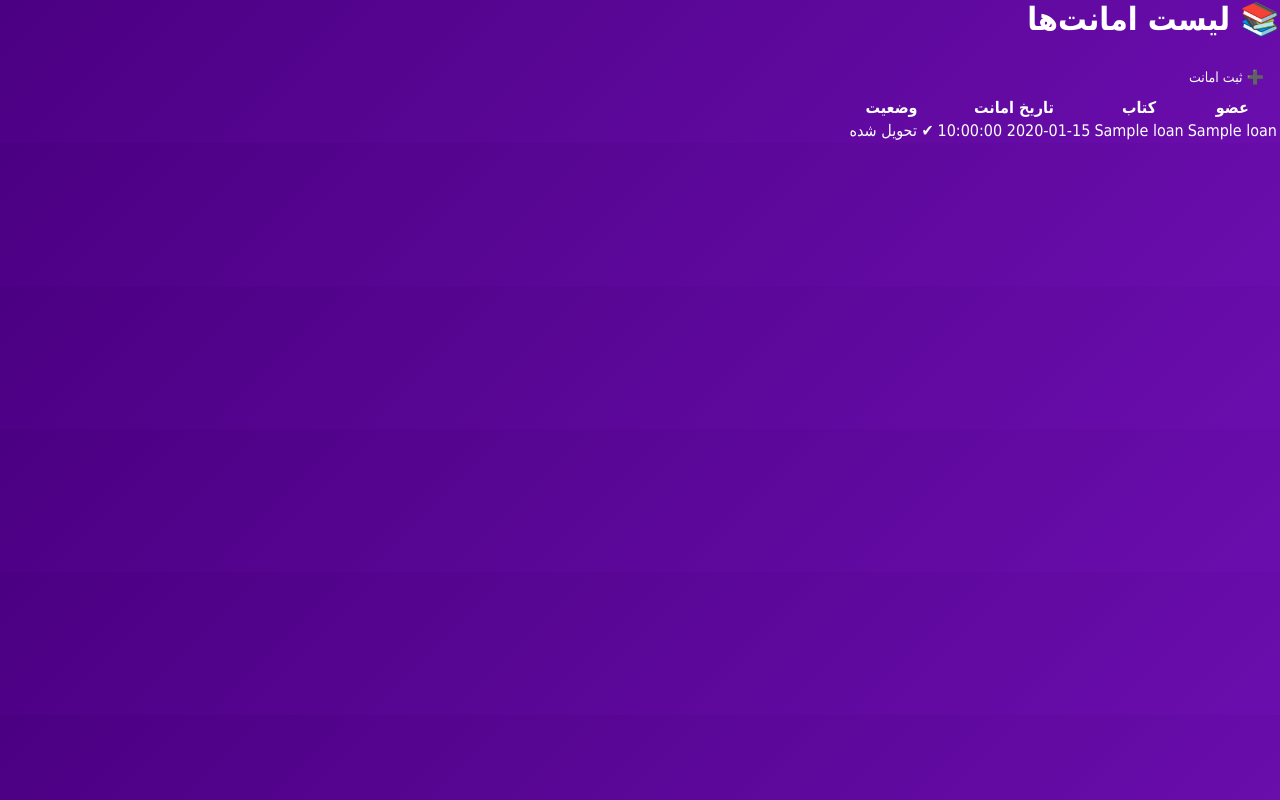
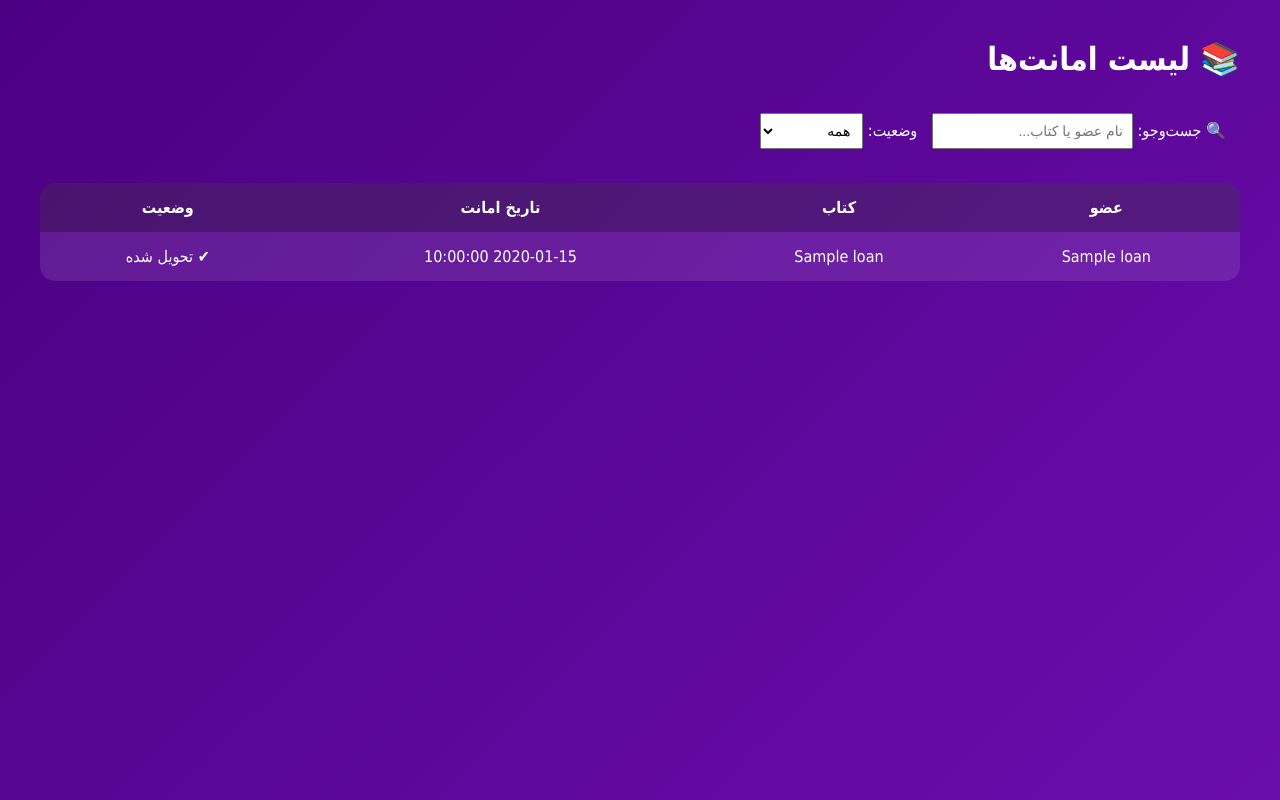
Before and after one commit to arminalvandi/library-management-system, a Flask app: template templates/loans.html in a window 1280 px wide. Run offline with Flask 3, Linux system fonts and the light colour scheme; the template is opened without the code that fills it: most values are stand-ins (such as "Sample title", 1, 10 or a date in 2020).

Commit message:
Update loans.html

```diff
--- a/templates/loans.html
+++ b/templates/loans.html
@@ -3,24 +3,49 @@
 <head>
     <meta charset="UTF-8">
     <title>امانت‌ها</title>
-    <link rel="stylesheet" href="../static/css/style.css">
+    <link rel="stylesheet" href="{{ url_for('static', filename='css/style.css') }}">
+
+    <style>
+        .search-box {
+            margin: 20px 0;
+            text-align: right;
+        }
+        .search-box input, .search-box select {
+            padding: 8px;
+            font-size: 14px;
+            margin-left: 10px;
+        }
+    </style>
 </head>
 <body>
 
+<div class="page">
     <h1>📚 لیست امانت‌ها</h1>
 
-<a href="/add_loan" class="btn">➕ ثبت امانت</a>
+    <div class="search-box">
+        🔍 جست‌وجو:
+        <input type="text" id="searchInput" placeholder="نام عضو یا کتاب...">
 
-<table>
+        وضعیت:
+        <select id="statusFilter">
+            <option value="all">همه</option>
+            <option value="borrowed">در امانت</option>
+            <option value="returned">تحویل شده</option>
+        </select>
+    </div>
+
+    <table class="data-table" id="loansTable">
+        <thead>
             <tr>
                 <th>عضو</th>
                 <th>کتاب</th>
                 <th>تاریخ امانت</th>
                 <th>وضعیت</th>
             </tr>
-
+        </thead>
+        <tbody>
             {% for loan in loans %}
-    <tr>
+            <tr data-status="{% if loan.return_date == None %}borrowed{% else %}returned{% endif %}">
                 <td>{{ loan.member_name }}</td>
                 <td>{{ loan.book_title }}</td>
                 <td>{{ loan.loan_date }}</td>
@@ -35,7 +60,37 @@
                 </td>
             </tr>
             {% endfor %}
+        </tbody>
     </table>
+</div>
+
+<script>
+    const searchInput = document.getElementById("searchInput");
+    const statusFilter = document.getElementById("statusFilter");
+    const rows = document.querySelectorAll("#loansTable tbody tr");
+
+    function filterTable() {
+        const searchValue = searchInput.value.toLowerCase();
+        const statusValue = statusFilter.value;
+
+        rows.forEach(row => {
+            const member = row.cells[0].textContent.toLowerCase();
+            const book = row.cells[1].textContent.toLowerCase();
+            const status = row.getAttribute("data-status");
+
+            const matchesSearch =
+                member.includes(searchValue) || book.includes(searchValue);
+
+            const matchesStatus =
+                statusValue === "all" || status === statusValue;
+
+            row.style.display = (matchesSearch && matchesStatus) ? "" : "none";
+        });
+    }
+
+    searchInput.addEventListener("keyup", filterTable);
+    statusFilter.addEventListener("change", filterTable);
+</script>
 
 </body>
 </html>
```
Lines whose indentation alone changed are shown as unchanged.
